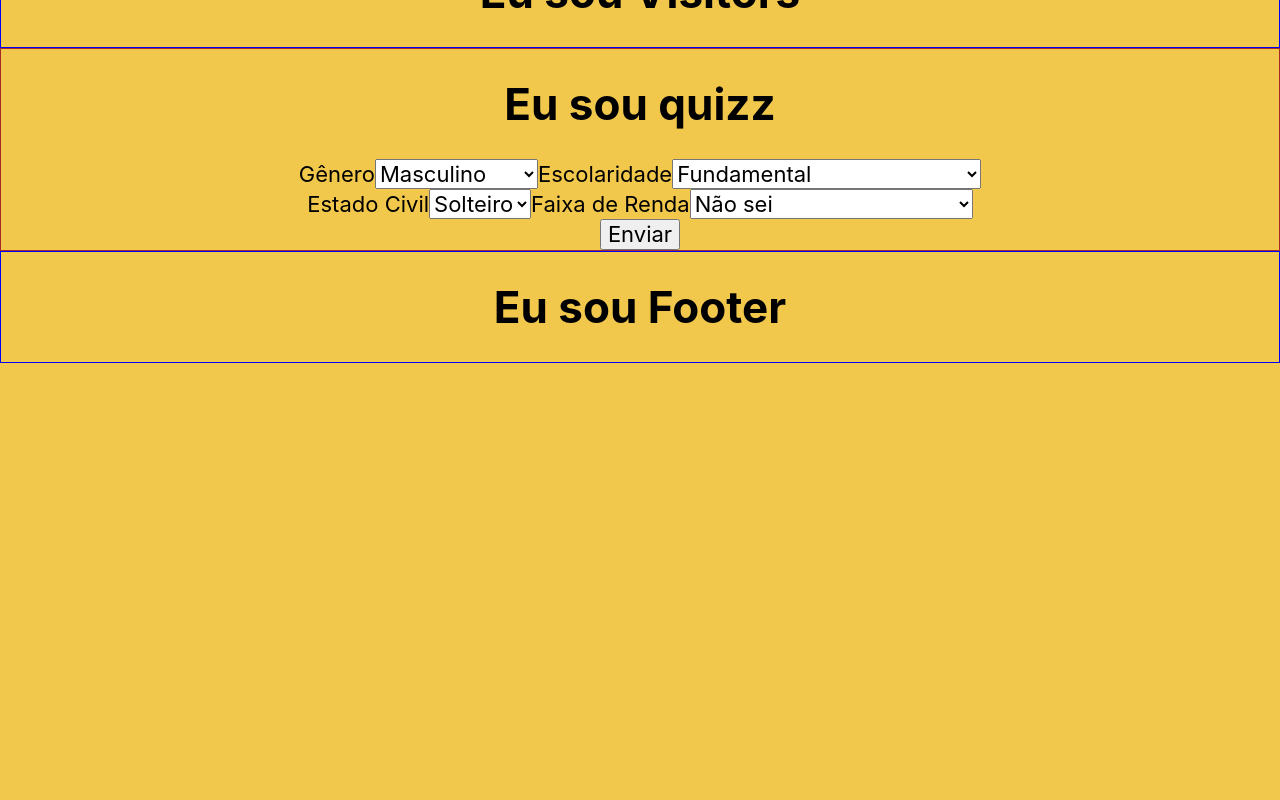
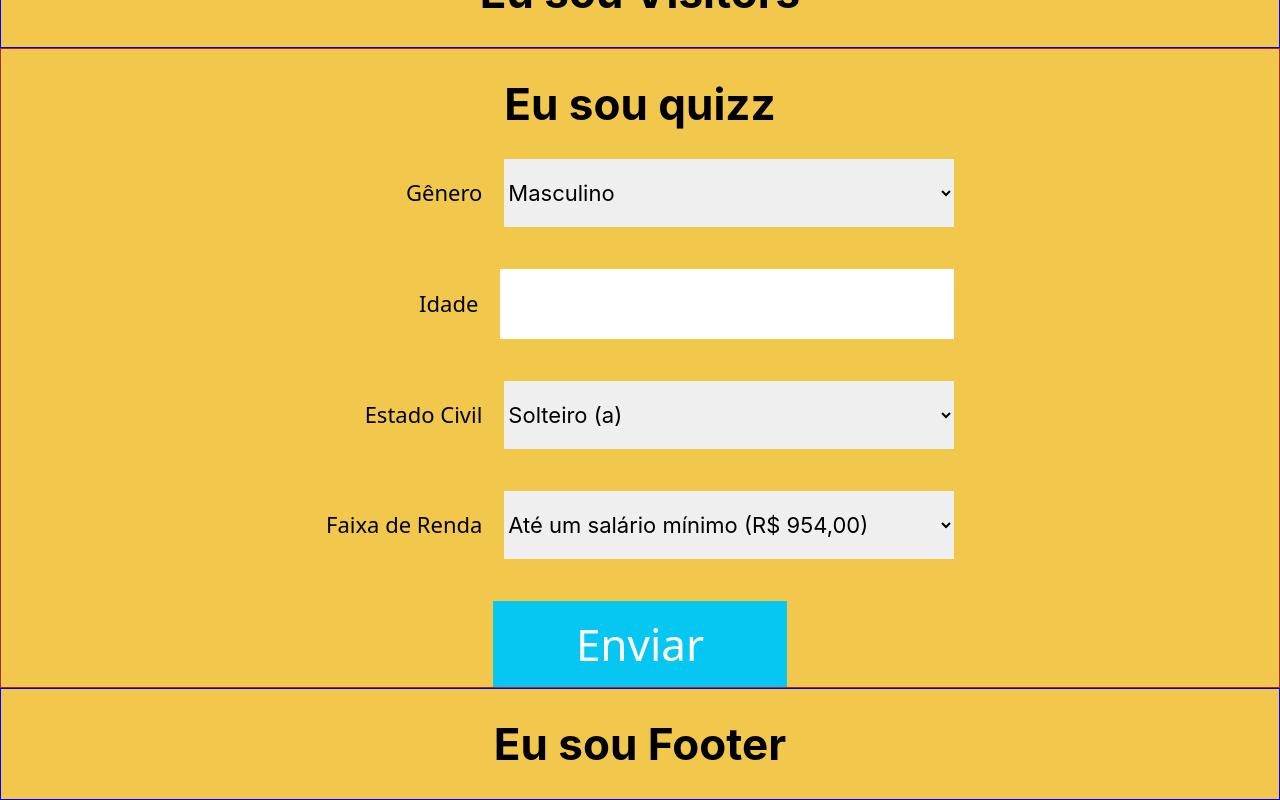
Before and after one commit to joaofq/carnaval-pudding-frontend, a React (Create React App) app: page / in a window 1280 px wide. Shown: the part 593-1393 px from the top of the page. Before the commit the page ends 956 px from the top, so only its background shows below. Built offline with nearby package versions, Linux system fonts and the light colour scheme; no server answers.

Commit message:
now formulary works

```diff
--- a/src/components/Api.js
+++ b/src/components/Api.js
@@ -12,6 +12,7 @@ export default class Api {
   }
 
   getInfo(data) {
+    console.log(data)
     const encodedData = encodeURIComponent(JSON.stringify(data));
     return fetch(`${this._link}${this._token}&flow_key=${this._key}&data=${encodedData}`, {
       headers: {
--- a/src/components/Quizz/Quizz.js
+++ b/src/components/Quizz/Quizz.js
@@ -1,59 +1,65 @@
 import './quizz.css';
+import React, { useState } from 'react';
+import { api } from '../..';
 
 function Quizz() {
-  // const [genero, setGenero] = useState('');
-  // const [escolaridade, setEscolaridade] = useState('');
-  // const [estadoCivil, setEstadoCivil] = useState('');
-  // const [renda, setRenda] = useState('');
-  // const resposta = {
-  //   genero,
-  //   escolaridade,
-  //   estadoCivil,
-  //   renda
-  // };
-  // console.log(resposta);
-  // const handleSubmit = (event) => {
-  //   event.preventDefault();
-  // Foi mal ae meu nobre que está trabalhando nisso, pedi para o chata gpt converter meus forms elements, mas ele entregou isso que não funciona :I
+  const [formData, setFormData] = useState({});
+
+  const handleInputChange = (event) => {
+    setFormData({
+      ...formData,
+      [event.target.name]: event.target.value,
+    });
+  };
+
+  const handleFormSubmit = (event) => {
+    event.preventDefault();
+    api.getInfo([formData]);
+  }
   return (
     <div className='quizz'>
       <h1>Eu sou quizz</h1>
-      <htmlForm className='form'>
-        <div>
-          <label htmlhtmlFor='genero' >Gênero</label>
-          <select id='genero' name='genero'>
+      <div className='quizz__container'>
+        <form className='form' name='form' onSubmit={handleFormSubmit}>
+          <div className='form__container'>
+            <label htmlFor='genero' className='form__label'>Gênero</label>
+            <select id='genero' name='genero' className='form__select' onChange={handleInputChange}>
+              <option disabled>Selecione</option>
               <option value='Masculino'>Masculino</option>
               <option value='Feminino'>Feminino</option>
-            <option value='Homossexual'>Homossexual</option>
+            </select>
+          </div>
+          <div className='form__container'>
+            <label htmlFor='idade' className='form__label'>Idade</label>
+            <input id='idade' name='idade' className='form__select' onChange={handleInputChange} />
+          </div>
+          <div className='form__container'>
+            <label htmlFor='estadoCivil' className='form__label'>Estado Civil</label>
+            <select id='estadoCivil' name='estadoCivil' className='form__select' onChange={handleInputChange}>
+              <option disabled>Selecione</option>
+              <option value='Solteiro (a)'>Solteiro (a)</option>
+              <option value='Casado (a)'>Casado (a)</option>
+              <option value='Divorciado (a)'>Divorciado (a)</option>
+              <option value='Viuvo (a)'>Viuvo (a)</option>
               <option value='Outro'>Outro</option>
             </select>
-          <label htmlhtmlFor='escolaridade'>Escolaridade</label>
-          <select id='escolaridade' name='escolaridade'>
-            <option value='fundamental'>Fundamental</option>
-            <option value='medio'>Ensino Médio</option>
-            <option value='superior incompleto'>Ensino Superior Incompleto</option>
-            <option value='superior completo'>Ensino Superior Completo</option>
-            <option value='outro'>Outro</option>
+          </div>
+          <div className='form__container'>
+            <label htmlFor='renda' className='form__label'>Faixa de Renda</label>
+            <select id='renda' name='renda' className='form__select' onChange={handleInputChange}>
+              <option disabled>Selecione</option>
+              <option value='Até um salário mínimo (R$ 954,00)'>Até um salário mínimo (R$ 954,00)</option>
+              <option value='De 1 a 2 salários (R$ 954,00 - R$ 1.908,00)'>De 1 a 2 salários (R$ 954,00 - R$ 1.908,00)</option>
+              <option value='De 2 a 4 salários (R$ 1.875,00 - R$ 3.816,00)'>De 2 a 4 salários (R$ 1.875,00 - R$ 3.816,00)</option>
+              <option value='De 4 a 8 salários (R$ 3.749,00 - R$ 7.632,00)'>De 4 a 8 salários (R$ 3.749,00 - R$ 7.632,00)</option>
+              <option value='Acima de 8 salários (acima de R$ 7.632,00)'>Acima de 8 salários (acima de R$ 7.632,00)</option>
             </select>
           </div>
-        <div>
-          <label htmlhtmlFor='estado civil'>Estado Civil</label>
-          <select id='estadoCivil' name='estadoCivil'>
-            <option value='soleitro'>Solteiro</option>
-            <option value='casado'>Casado</option>
-          </select>
-          <label htmlhtmlFor='renda'>Faixa de Renda</label>
-          <select id='renda' name='renda'>
-            <option value='Nao sabe'>Não sei</option>
-            <option value='Prefiro nao inhtmlFormar'>Prefiro Não inhtmlFormar</option>
-            <option value='1'>até 1 salário</option>
-            <option value='2'>até 2 salários</option>
-            <option value='3'>até 3 salários</option>
-            <option value='outro'>outro</option>
-          </select>
+          <div className='form__button__container'>
+            <button type='submit' className='form__button'>Enviar</button>
           </div>
-        <button type='submit'>Enviar</button>
-      </htmlForm>
+        </form>
+      </div>
     </div>
   );
 }
--- a/src/components/Quizz/quizz.css
+++ b/src/components/Quizz/quizz.css
@@ -1,3 +1,47 @@
 .quizz {
   border: 1px solid brown;
 }
+
+.quizz__container {
+  display: flex;
+  align-items: center;
+  justify-content: center;
+}
+
+.form {
+  display: flex;
+  flex-direction: column;
+  gap: 1.875rem;
+  align-items: flex-end;
+}
+
+.form__select {
+  width: 20.4375rem;
+  height: 3.125rem;
+  border-style: none;
+}
+
+.form__label {
+  margin-right: 1rem;
+  font-family: system-ui, -apple-system, BlinkMacSystemFont, 'Segoe UI', Roboto, Oxygen, Ubuntu, Cantarell, 'Open Sans', 'Helvetica Neue', sans-serif;
+  color: black;
+}
+
+.form__container {
+  gap: 1.375rem;
+}
+
+.form__button {
+  width: 13.375rem;
+  height: 3.9375rem;
+  border-style: none;
+  background-color: #05C7F2;
+  color: white;
+  font-size: 2rem;
+  font-family: system-ui, -apple-system, BlinkMacSystemFont, 'Segoe UI', Roboto, Oxygen, Ubuntu, Cantarell, 'Open Sans', 'Helvetica Neue', sans-serif;
+}
+
+.form__button__container {
+  display: flex;
+  align-self: center;
+}
--- a/src/index.js
+++ b/src/index.js
@@ -17,5 +17,8 @@ root.render(
 // or send to an analytics endpoint. Learn more: https://bit.ly/CRA-vitals
 reportWebVitals();
 
-const api = new Api({ link: 'https://api.akkio.com/api?api_key=', token: '0e6fa5bc-96dc-4e77-9639-f8cec96ce8ed', key: 'hyx6eVpX3w5hbcOuyruc/1' });
-api.getInfo([{ "Genero": "Masculino", "Esclaridade": "Ensino superior completo", "Estado_civil": "Solteiro (a)", "Faixa_renda": "Nao sabe" }]);
+export const api = new Api({ link: 'https://api.akkio.com/api?api_key=', token: '0e6fa5bc-96dc-4e77-9639-f8cec96ce8ed', key: 'DlaaOi8wbv4CYhqrQKny/1' });
+// console.log(api.getInfo([{ "field_1 name": "field_1 value", "field_2 name": "field_2 value", "field_3 name": "field_2 value", "field_4 name": "field_2 value" }]));
+
+// const api = new Api({ link: 'https://api.akkio.com/api?api_key=', token: '0e6fa5bc-96dc-4e77-9639-f8cec96ce8ed', key: 'hyx6eVpX3w5hbcOuyruc/1' });
+// api.getInfo([{ "Genero": "Masculino", "Esclaridade": "Ensino superior completo", "Estado_civil": "Solteiro (a)", "Faixa_renda": "Nao sabe" }]);
```
Lines whose indentation alone changed are shown as unchanged.
